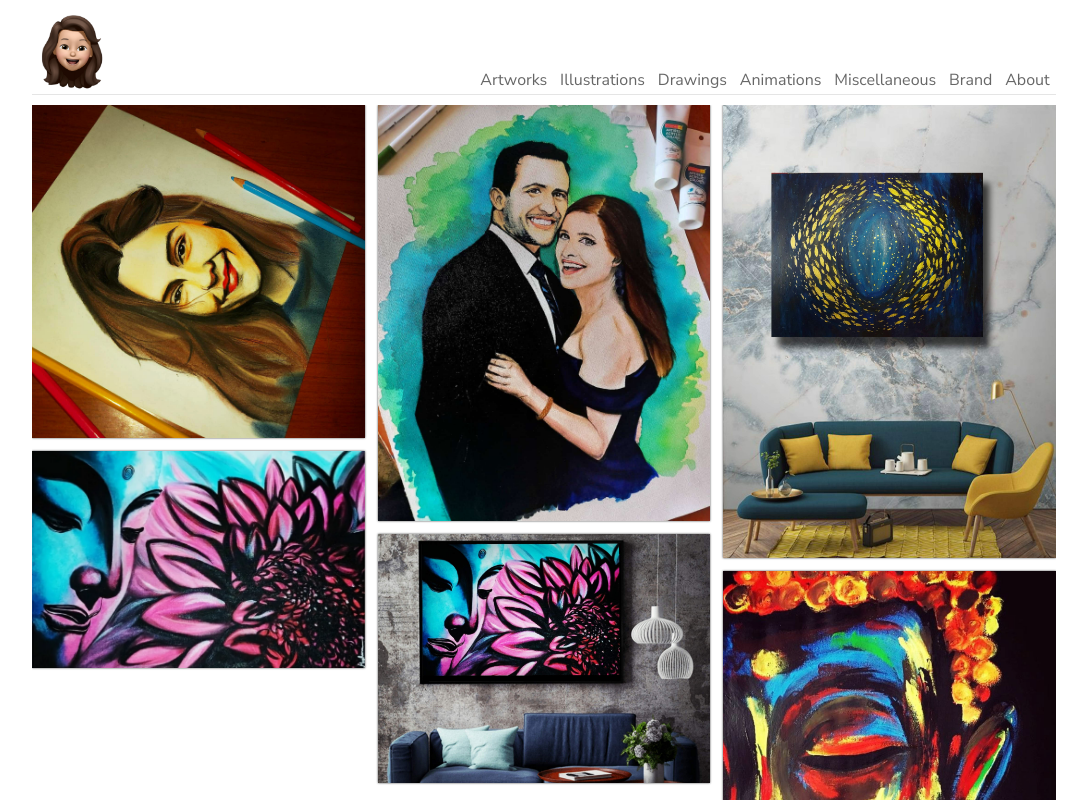
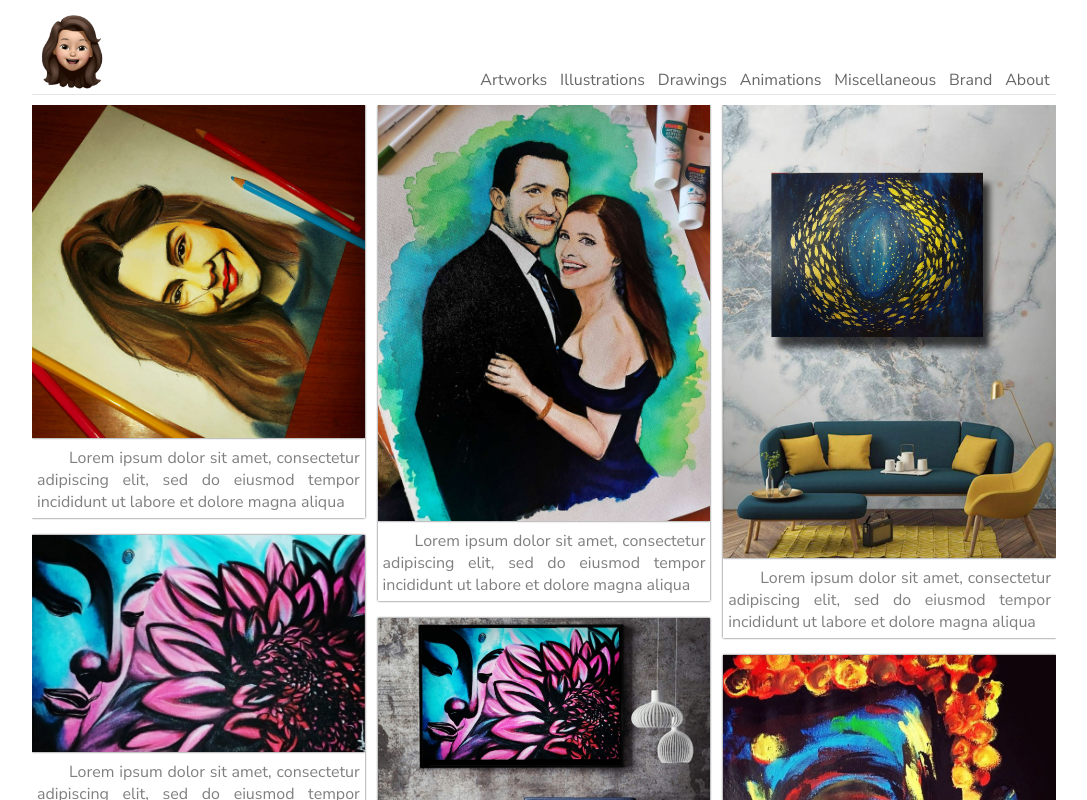
Before and after one commit to Meghana0306/portfolio-website, a React (Create React App) app: page /arts in a window 1280 px wide. Shown: the top 800 px of the page, without its empty margins (96-1183 px from the left). Built offline with nearby package versions, Linux system fonts and the light colour scheme.

Commit message:
Add animations and other UX

```diff
--- a/src/modules/category/CategoryPage.css
+++ b/src/modules/category/CategoryPage.css
@@ -6,6 +6,7 @@
 }
 
 .CategoryGridItem {
+    cursor: default;
     width: 100%;
     height: 100%;
     display: flex;
@@ -13,12 +14,65 @@
     align-items: center;
 }
 
+.CategoryImageContainer {
+    overflow: hidden;
+}
+
 .CategoryGridItemContainer {
     display: inline-block;
     width: 100%;
+    overflow: hidden;
     margin-bottom: 1vw;
+    box-shadow: 0px 0px 2px 0px rgba(0, 0, 0, 0.75);
 }
 
 .CategoryImage {
-    box-shadow: 0px 0px 2px 0px rgba(0,0,0,0.75);
+    transition: transform .2s;
+    box-shadow: 0px 0px 2px 0px rgba(0, 0, 0, 0.75);
 }
+
+.CategoryVideo {
+    box-shadow: 0px 0px 2px 0px rgba(0, 0, 0, 0.75);
+}
+
+.CategoryImage:hover {
+    transform: scale(1.1);
+}
+
+.DescriptionOverlay {
+    position: relative;
+    width: 100%;
+    height: 100%
+}
+
+.DescriptionOverlay:hover {
+    animation: append-animate 1s ease-in-out;
+}
+
+@keyframes append-animate {
+    from {
+        transform: scale(0);
+        opacity: 0;
+    }
+
+    to {
+        transform: scale(1);
+        opacity: 1;
+    }
+}
+
+.DescriptionText {
+    padding: 5px;
+    font-family: "NunitoSans";
+    font-weight: "400";
+    font-size: medium;
+    text-align: justify;
+    user-select: none;
+    color: rgba(0, 0, 0, 0.5);
+}
+
+.DescriptionText {
+    content: "";
+    display: inline-block;
+    width: calc(100% - 10px);
+}
--- a/src/modules/category/CategoryPageItem.tsx
+++ b/src/modules/category/CategoryPageItem.tsx
@@ -2,6 +2,13 @@ import * as React from "react";
 import './CategoryPage.css'
 
 export default class CategoryCategoryPageItem extends React.Component<CategoryPageItemsProps, CategoryPageItemState> {
+
+    constructor(props: CategoryPageItemsProps) {
+        super(props)
+        this.state = {
+            isFocused: false
+        }
+    }
 
     render() {
         return (
@@ -9,26 +16,38 @@ export default class CategoryCategoryPageItem extends React.Component<CategoryPa
                 <div className={"CategoryGridItem"}>
                     {
                         this.props.item.image.toString().endsWith(".mp4") ? this.getVideoPlayer()
-                            : (<img src={this.props.item.image} className={"CategoryImage"} style={{ width: "100%" }} />)
+                            : (
+                                <div className={"CategoryImageContainer"}>
+                                    <img src={this.props.item.image} className={"CategoryImage"} style={{ width: "100%" }} />
+                                </div>
+                            )
                     }
                 </div>
+
+                <text className={"DescriptionText"}>&emsp;&emsp;Lorem ipsum dolor sit amet, consectetur adipiscing elit, sed do eiusmod tempor incididunt ut labore et dolore magna aliqua</text>
             </div>
         )
     }
 
     onMouseEnter = () => {
+        this.setState({
+            isFocused: true
+        })
         const player = (document.getElementById(this.props.item.name)) as HTMLVideoElement
         if (player) player.play()
     }
 
     onMouseExit = () => {
+        this.setState({
+            isFocused: false
+        })
         const player = (document.getElementById(this.props.item.name)) as HTMLVideoElement
         if (player) player.pause()
     }
 
     getVideoPlayer = () => {
         return (
-            <video id={this.props.item.name} className={"CategoryImage"} style={{ width: "100%" }} loop muted>
+            <video id={this.props.item.name} className={"CategoryVideo"} style={{ width: "100%" }} loop muted>
                 <source src={this.props.item.image} type="video/mp4" />
             </video>
         )
@@ -48,5 +67,5 @@ export interface CategoryPageItemData {
 }
 
 interface CategoryPageItemState {
-
+    isFocused: boolean
 }
--- a/src/modules/main/MainPage.css
+++ b/src/modules/main/MainPage.css
@@ -35,7 +35,7 @@
     background-size: 100%;
     position: relative;
     display: inline-block;
-    border-radius: 1vw;
+    border-radius: 0vw;
     width: 100%;
     margin-bottom: 1vw;
 }
--- a/src/modules/main/MainPage.tsx
+++ b/src/modules/main/MainPage.tsx
@@ -29,7 +29,7 @@ export default class MainPage extends React.Component<MainPageProps, MainPageSta
         return (
             <div>
                 {/* Top container */}
-                <div style={{ backgroundColor: "#fff", width: "calc(100% - 20vw)", height: "100px", position: "fixed", overflow: "hidden", top: 0, margin: "0px 10vw 0px 10vw" }}>
+                <div style={{ backgroundColor: "#fff", width: "calc(100% - 20vw)", height: "100px", zIndex: "9", position: "fixed", overflow: "hidden", top: 0, margin: "0px 10vw 0px 10vw" }}>
 
                     <img src={Logo} style={{ height: "80px", marginTop: "10px" }} />
 
@@ -51,6 +51,8 @@ export default class MainPage extends React.Component<MainPageProps, MainPageSta
 
     onClickItem = (event: any) => {
         this.navigateTo(MenuItemString[event.target.textContent.toString()])
+        document.body.scrollTop = 0;
+        document.documentElement.scrollTop = 0;
     }
 
     navigateTo = (path: string) => {
```
